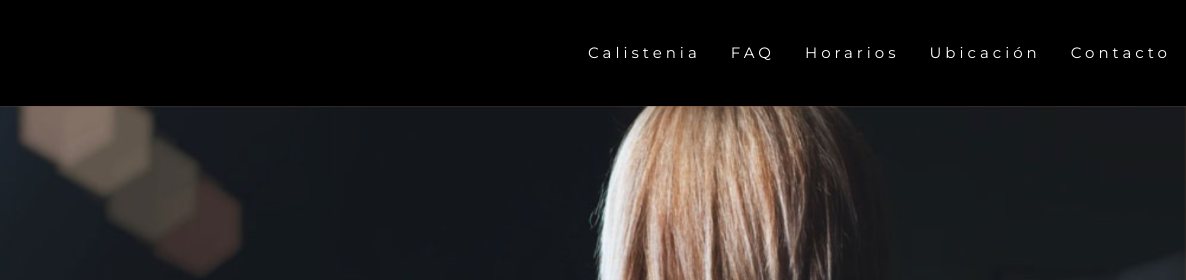
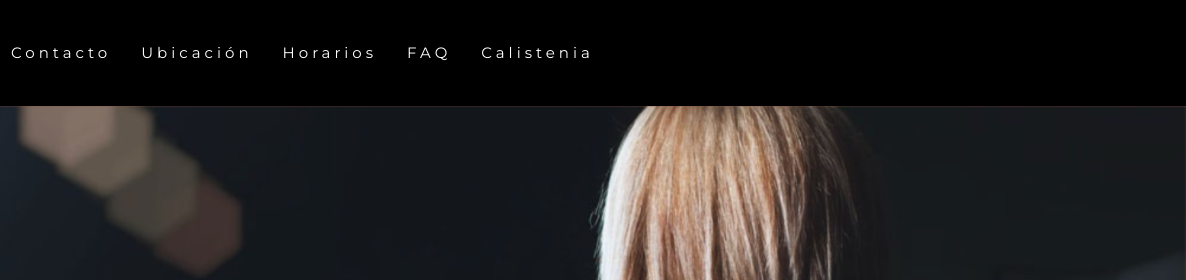
Before and after one commit to ErikaZimmer/PrimalCalistenia, a plain HTML site: page index.html in a window 1280 px wide. Shown: the top 280 px of the page, 94-1280 px from the left. Drawn offline with nearby package versions, Linux system fonts and the light colour scheme.

Commit message:
Update index.html

```diff
--- a/index.html
+++ b/index.html
@@ -29,7 +29,7 @@
   </div>
 
   <div class="collapse navbar-collapse" id="collapsibleNavbar">
-    <ul class="navbar-nav flex-row-reverse">
+    <ul class="navbar-nav">
       <li class="nav-item">
         <a class="nav-link" href="#contact">Contacto</a>
       </li>
```
